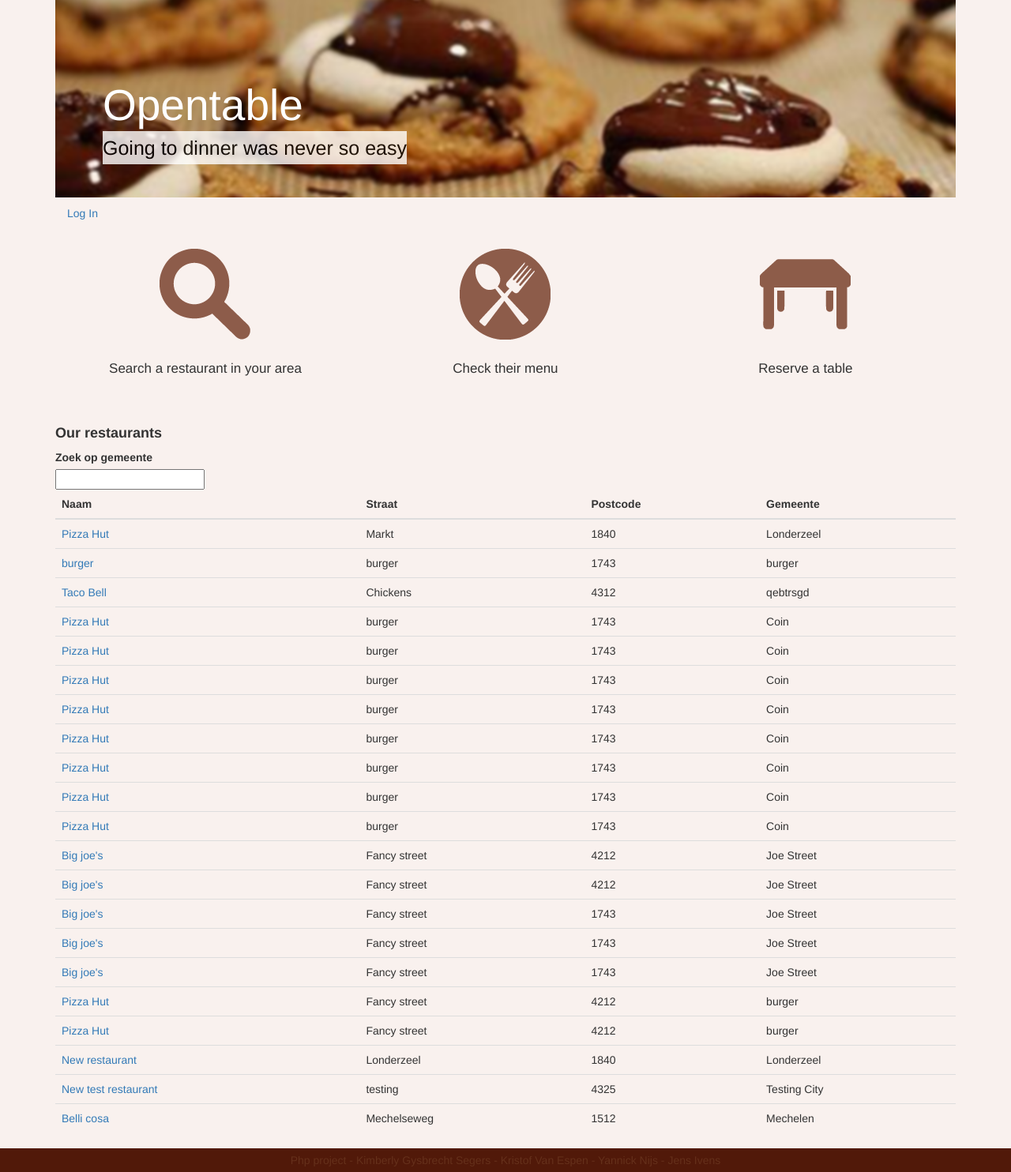
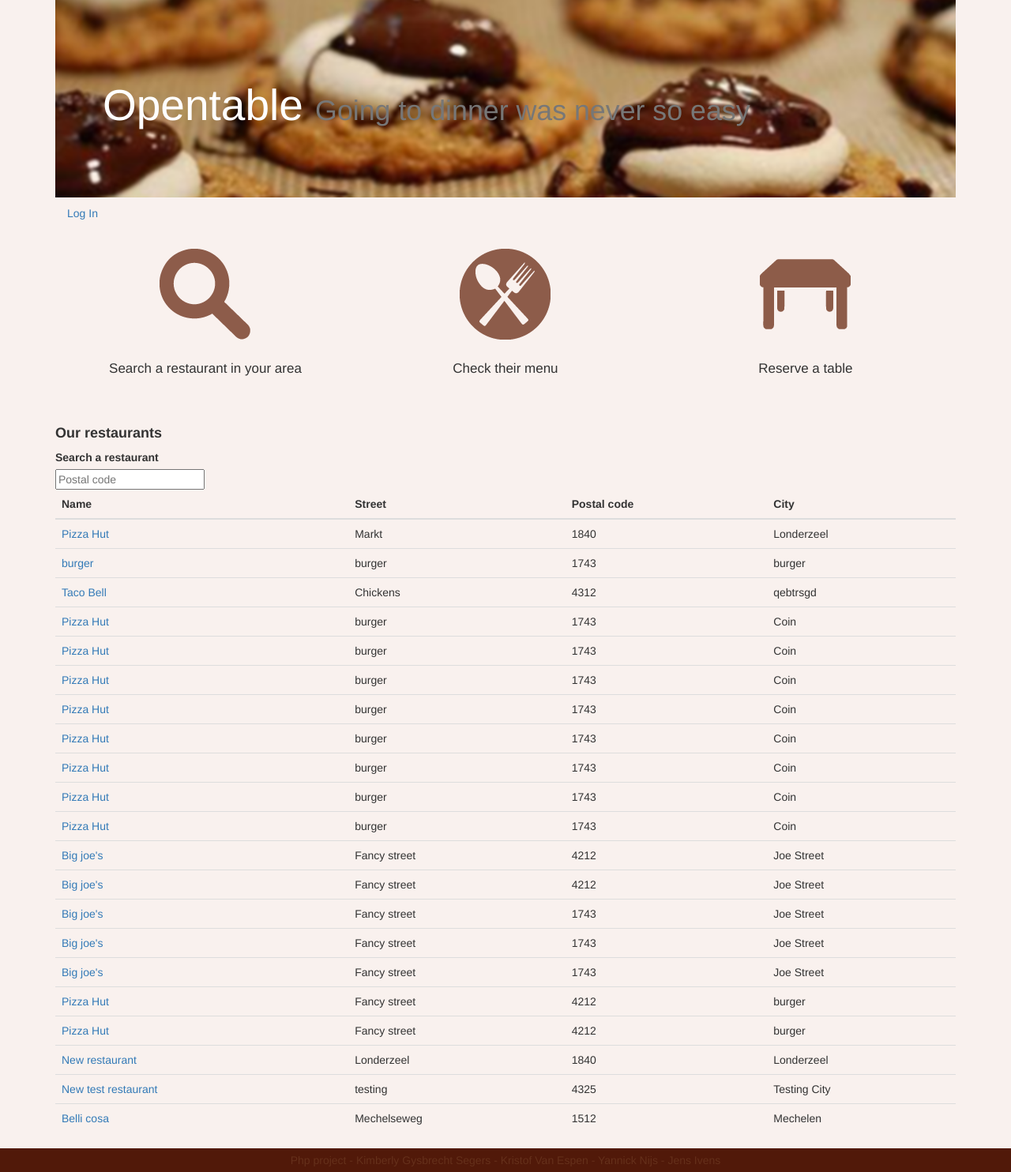
Before and after one commit to yncredible/php1-project, a PHP site: page / in a window 1280 px wide. Shown: the part 20-1504 px from the top of the page at 79% size. Run offline with PHP 8.4, Linux system fonts and the light colour scheme; data comes from the database, SQL or seed files in the repository; some libraries are stand-ins or nearby versions.

Commit message:
Changing header + everything in English

```diff
--- a/index.php
+++ b/index.php
@@ -37,8 +37,7 @@
 	<div class="container">
 
 	<div class="jumbotron">
-		<h2>Opentable</h2>
-		<h3>Going to dinner was never so easy</h3>
+		<h2>Opentable <small>Going to dinner was never so easy</small></h2>
 	</div>
 
 	<nav>
@@ -85,8 +84,8 @@
 		<div class="col-sm-12">
 			<h4>Our restaurants</h4>
 			<form action="" method="post" role="form" id="search">
-				<label for="zoek_gemeente">Zoek op gemeente</label><br/>
-				<input type="input" name="zoek_gemeente" id="zoek_gemeente" class="">
+				<label for="zoek_gemeente">Search a restaurant</label><br/>
+				<input type="input" name="zoek_gemeente" id="zoek_gemeente" class="" placeholder="Postal code">
 			</form>
 		</div>
 	</div>
@@ -98,10 +97,10 @@
 			<table class="table">
 				<thead>
 					<tr>
-						<th>Naam</th>
-						<th>Straat</th>
-						<th>Postcode</th>
-						<th>Gemeente</th>
+						<th>Name</th>
+						<th>Street</th>
+						<th>Postal code</th>
+						<th>City</th>
 					</tr>
 				</thead>
 				<tbody>
```
